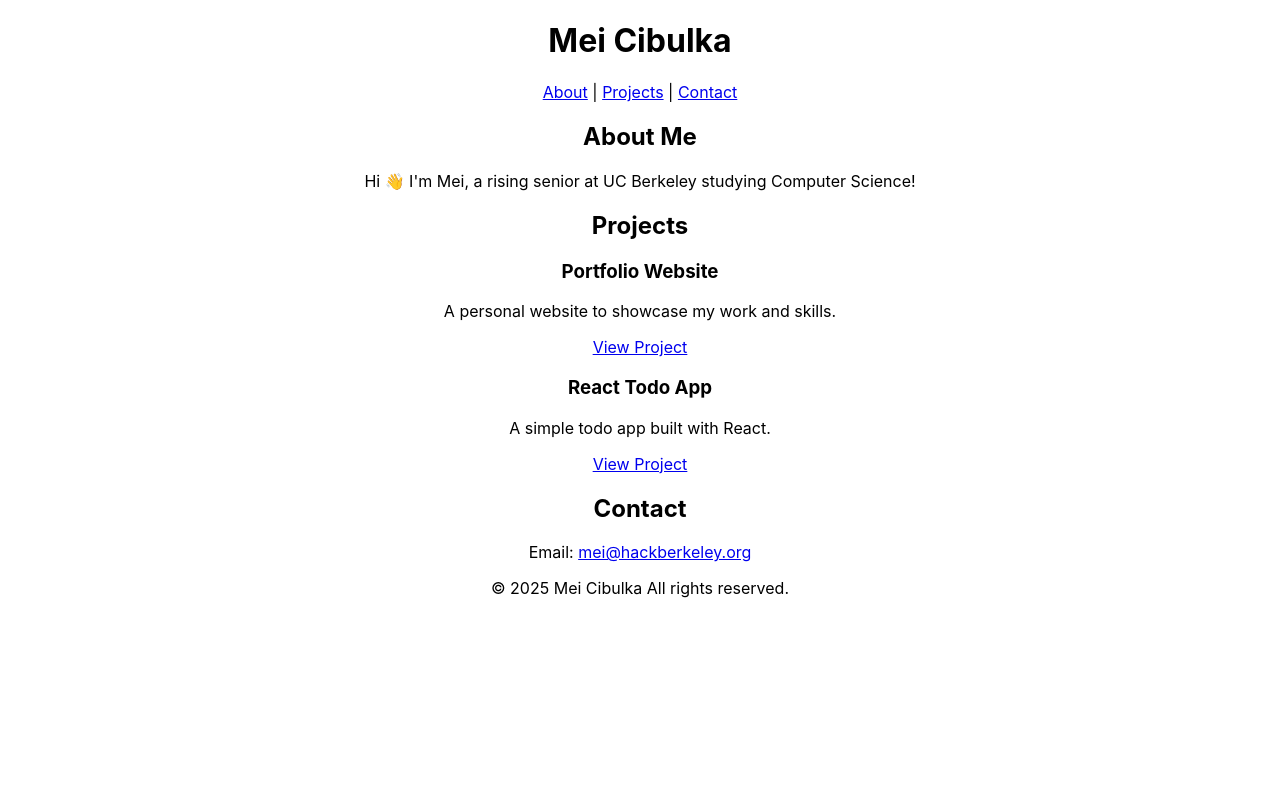
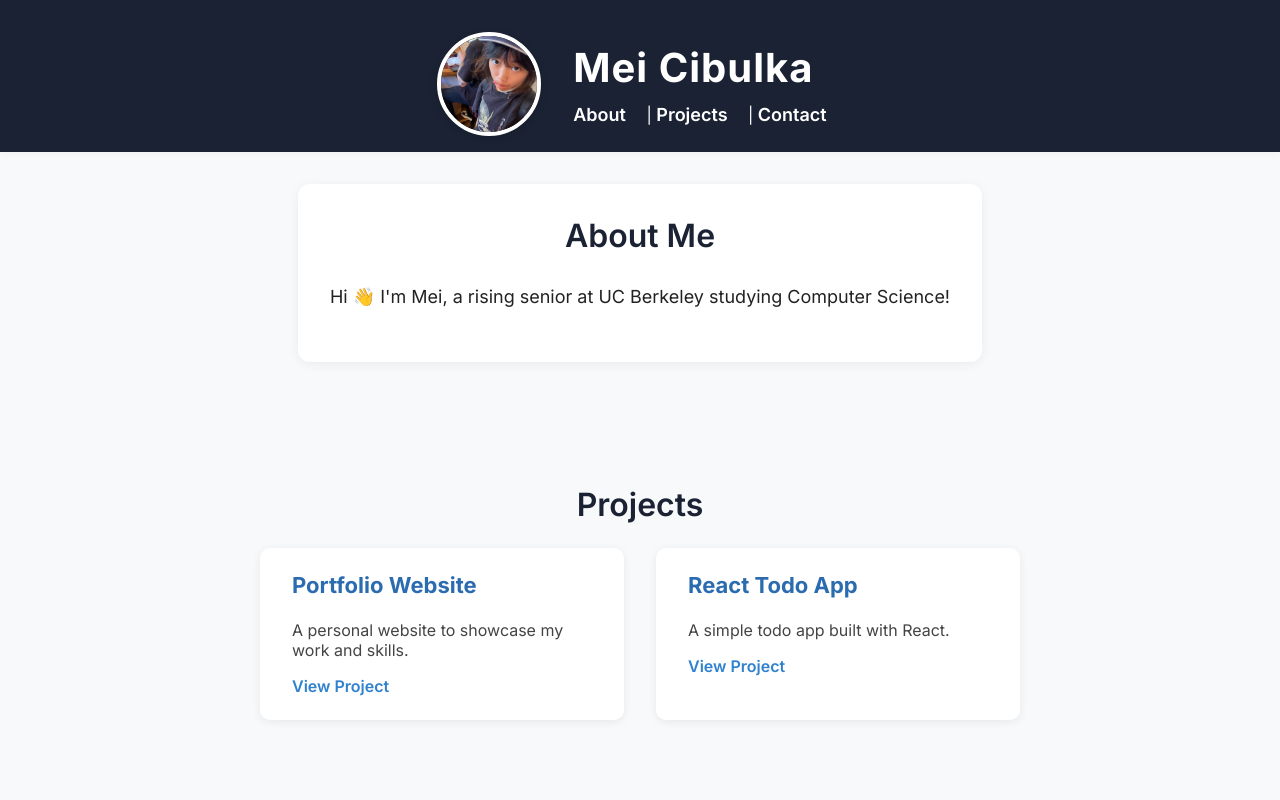
Before and after one commit to cubstart/web-workshop-ai-2025, a React (Create React App) app: page / in a window 1280 px wide. Shown: the top 800 px of the page. Built offline with nearby package versions, Linux system fonts and the light colour scheme.

Commit message:
Add styling

```diff
--- a/src/App.css
+++ b/src/App.css
@@ -1,3 +1,170 @@
+@import url('https://fonts.googleapis.com/css2?family=Inter:wght@400;600;700&display=swap');
+
+body {
+  font-family: 'Inter', Arial, sans-serif;
+  background: #f7f9fb;
+  color: #222;
+  margin: 0;
+  padding: 0;
+}
+
 .App {
   text-align: center;
+  min-height: 1000px;
+  display: flex;
+  flex-direction: column;
 }
+
+.Header {
+  background: #1a2233;
+  color: #fff;
+  padding: 32px 0 16px 0;
+  box-shadow: 0 2px 8px rgba(0,0,0,0.04);
+}
+  .Header-inner {
+    display: flex;
+    align-items: center;
+    justify-content: center;
+    max-width: 900px;
+    margin: 0 auto;
+    gap: 32px;
+  }
+  .Header-profile {
+    width: 96px;
+    height: 96px;
+    border-radius: 50%;
+    object-fit: cover;
+    border: 4px solid #fff;
+    box-shadow: 0 2px 8px rgba(0,0,0,0.10);
+    background: #eee;
+  }
+  .Header-content {
+    display: flex;
+    flex-direction: column;
+    align-items: flex-start;
+  }
+    .Header-content h1 {
+      margin: 0 0 8px 0;
+      font-size: 40px;
+      font-weight: 700;
+      letter-spacing: 1px;
+    }
+    .Header-content nav {
+      margin-top: 4px;
+    }
+      .Header-content nav a {
+        color: #fff;
+        text-decoration: none;
+        margin: 0 16px 0 0;
+        font-weight: 600;
+        transition: color 0.2s;
+        font-size: 18px;
+      }
+      .Header-content nav a:hover {
+        color: #4fd1c5;
+      }
+
+.About {
+  max-width: 700px;
+  margin: 32px auto;
+  background: #fff;
+  border-radius: 12px;
+  box-shadow: 0 2px 12px rgba(0,0,0,0.06);
+  padding: 32px;
+}
+  .About h2 {
+    margin-top: 0;
+    color: #1a2233;
+    font-size: 32px;
+    font-weight: 600;
+  }
+  .About p {
+    font-size: 18px;
+    line-height: 1.7;
+  }
+
+.ProjectList {
+  max-width: 900px;
+  margin: 32px auto;
+  padding: 32px 0;
+}
+  .ProjectList h2 {
+    color: #1a2233;
+    font-size: 32px;
+    font-weight: 600;
+    margin-bottom: 24px;
+  }
+  .ProjectList > div {
+    display: flex;
+    flex-wrap: wrap;
+    gap: 32px;
+    justify-content: center;
+  }
+
+.ProjectCard {
+  background: #fff;
+  border-radius: 10px;
+  box-shadow: 0 2px 10px rgba(0,0,0,0.07);
+  padding: 24px 32px;
+  width: 300px;
+  text-align: left;
+  transition: transform 0.15s, box-shadow 0.15s;
+}
+  .ProjectCard:hover {
+    transform: translateY(-6px) scale(1.03);
+    box-shadow: 0 6px 24px rgba(0,0,0,0.12);
+  }
+  .ProjectCard h3 {
+    margin-top: 0;
+    color: #2b6cb0;
+    font-size: 22px;
+    font-weight: 700;
+  }
+  .ProjectCard p {
+    margin: 8px 0 16px 0;
+    color: #444;
+    font-size: 16px;
+  }
+  .ProjectCard a {
+    color: #3182ce;
+    text-decoration: none;
+    font-weight: 600;
+    transition: color 0.2s;
+    font-size: 16px;
+  }
+  .ProjectCard a:hover {
+    color: #4fd1c5;
+  }
+
+.Contact {
+  max-width: 700px;
+  margin: 32px auto;
+  background: #fff;
+  border-radius: 12px;
+  box-shadow: 0 2px 12px rgba(0,0,0,0.06);
+  padding: 32px;
+}
+  .Contact h2 {
+    color: #1a2233;
+    font-size: 32px;
+    font-weight: 600;
+  }
+  .Contact a {
+    color: #3182ce;
+    text-decoration: none;
+    font-weight: 600;
+    font-size: 18px;
+  }
+  .Contact a:hover {
+    color: #4fd1c5;
+  }
+
+.Footer {
+  background: #1a2233;
+  color: #fff;
+  padding: 16px 0;
+  margin-top: auto;
+  font-size: 16px;
+  letter-spacing: 0.5px;
+  box-shadow: 0 -2px 8px rgba(0,0,0,0.04);
+}
--- a/src/Components/Contact.js
+++ b/src/Components/Contact.js
@@ -1,10 +1,8 @@
-import React from 'react';
-
 function Contact() {
   return (
     <section id="contact" className="Contact">
       <h2>Contact</h2>
-      <p>Email: <a href="mailto:your.email@example.com">mei@hackberkeley.org</a></p>
+      <p>Email: <a href="mailto:mei@hackberkeley.org">mei@hackberkeley.org</a></p>
     </section>
   );
 }
--- a/src/Components/Footer.js
+++ b/src/Components/Footer.js
@@ -1,5 +1,3 @@
-import React from 'react';
-
 function Footer() {
   return (
     <footer className="Footer">
--- a/src/Components/Header.js
+++ b/src/Components/Header.js
@@ -1,12 +1,15 @@
-import React from 'react';
-
 function Header() {
   return (
     <header className="Header">
-      <h1>Mei Cibulka</h1>
-      <nav>
-        <a href="#about">About</a> | <a href="#projects">Projects</a> | <a href="#contact">Contact</a>
-      </nav>
+      <div className="Header-inner">
+        <img src="profile.png" alt="Profile" className="Header-profile" />
+        <div className="Header-content">
+          <h1>Mei Cibulka</h1>
+          <nav>
+            <a href="#about">About</a> | <a href="#projects">Projects</a> | <a href="#contact">Contact</a>
+          </nav>
+        </div>
+      </div>
     </header>
   );
 }
```
Also changed, not shown: public/profile.png (added).
